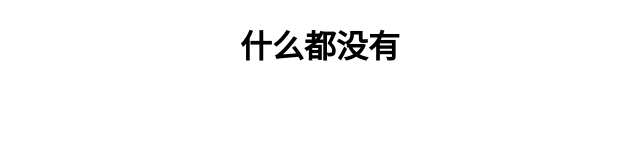
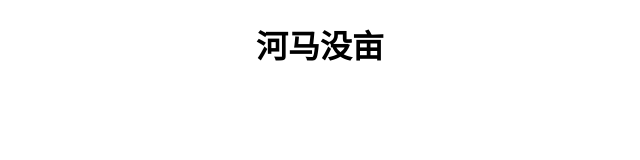
Before and after one commit to jx8a/2, a plain HTML site: page index.html in a window 1280 px wide. Shown: the whole page, without its empty margins (320-960 px from the left). Drawn offline with Linux system fonts and the light colour scheme.

Commit message:
更新 index.html

```diff
--- a/index.html
+++ b/index.html
@@ -13,7 +13,7 @@ h1{
 </style>
 </head>
 <body>
-<h1>什么都没有</h1>
+<h1>河马没亩</h1>
 <h1></h1>
 <h1></h1>
 <h1></h1>
```
